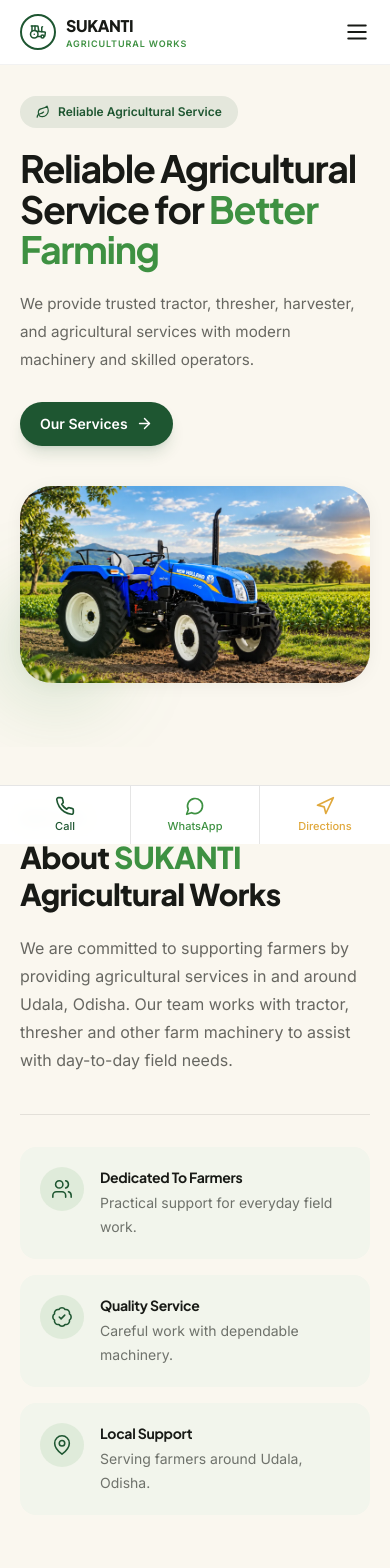
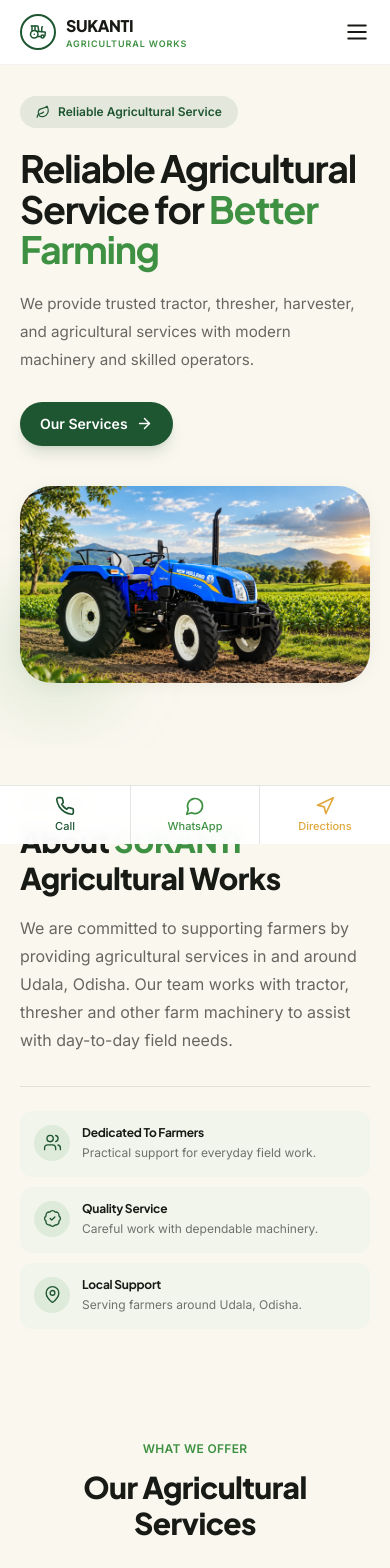
Before and after one commit to amandv123/sukanti-agricultural-works, a React (Vite) app: page / in a window 390 px wide. Shown: the top 1568 px of the page. Built offline with nearby package versions, Linux system fonts and the light colour scheme; the HTML template or start-up script is replaced by a standard one.

Commit message:
Compact About cards for mobile

```diff
--- a/src/components/About.tsx
+++ b/src/components/About.tsx
@@ -4,7 +4,7 @@ import { business } from '../data/business'
 
 export default function About() {
   return (
-    <section id="about" className="py-16 sm:py-24">
+    <section id="about" className="py-12 sm:py-24">
       <div className="mx-auto max-w-7xl px-5 sm:px-8">
         <motion.div
           initial={{ opacity: 0, y: 16 }}
@@ -19,7 +19,7 @@ export default function About() {
             <br />
             Agricultural Works
           </h2>
-          <p className="mt-5 max-w-2xl text-base leading-7 text-brand-ink/65 sm:text-lg">
+          <p className="mt-4 sm:mt-5 max-w-2xl text-base leading-7 text-brand-ink/65 sm:text-lg">
             We are committed to supporting farmers by providing agricultural
             services in and around {business.areaServed}. Our team works with
             tractor, thresher and other farm machinery to assist with
@@ -27,7 +27,7 @@ export default function About() {
           </p>
         </motion.div>
 
-        <div className="mt-10 grid gap-4 border-t border-brand-ink/10 pt-8 sm:grid-cols-3 sm:gap-6">
+        <div className="mt-8 sm:mt-10 grid gap-2.5 sm:grid-cols-3 sm:gap-6 border-t border-brand-ink/10 pt-6 sm:pt-8">
           {[
             { icon: Users, title: 'Dedicated To Farmers', text: 'Practical support for everyday field work.' },
             { icon: BadgeCheck, title: 'Quality Service', text: 'Careful work with dependable machinery.' },
@@ -39,14 +39,14 @@ export default function About() {
               whileInView={{ opacity: 1, y: 0 }}
               viewport={{ once: true, amount: 0.4 }}
               transition={{ duration: 0.4, delay: i * 0.06 }}
-              className="flex gap-4 rounded-2xl bg-brand-surface p-5"
+              className="flex gap-3 rounded-xl bg-brand-surface p-3.5 sm:gap-4 sm:rounded-2xl sm:p-5"
             >
-              <span className="flex h-11 w-11 shrink-0 items-center justify-center rounded-full bg-brand-fresh/10 text-brand-deep">
-                <Icon size={22} strokeWidth={1.7} />
+              <span className="flex h-9 w-9 shrink-0 items-center justify-center rounded-full bg-brand-fresh/10 text-brand-deep sm:h-11 sm:w-11">
+                <Icon size={19} strokeWidth={1.7} />
               </span>
-              <div>
-                <h3 className="text-sm font-bold text-brand-ink sm:text-base">{title}</h3>
-                <p className="mt-1 text-sm leading-6 text-brand-ink/60">{text}</p>
+              <div className="min-w-0">
+                <h3 className="text-xs font-bold text-brand-ink sm:text-base">{title}</h3>
+                <p className="mt-0.5 text-xs leading-5 text-brand-ink/60 sm:mt-1 sm:text-sm sm:leading-6">{text}</p>
               </div>
             </motion.div>
           ))}
```
